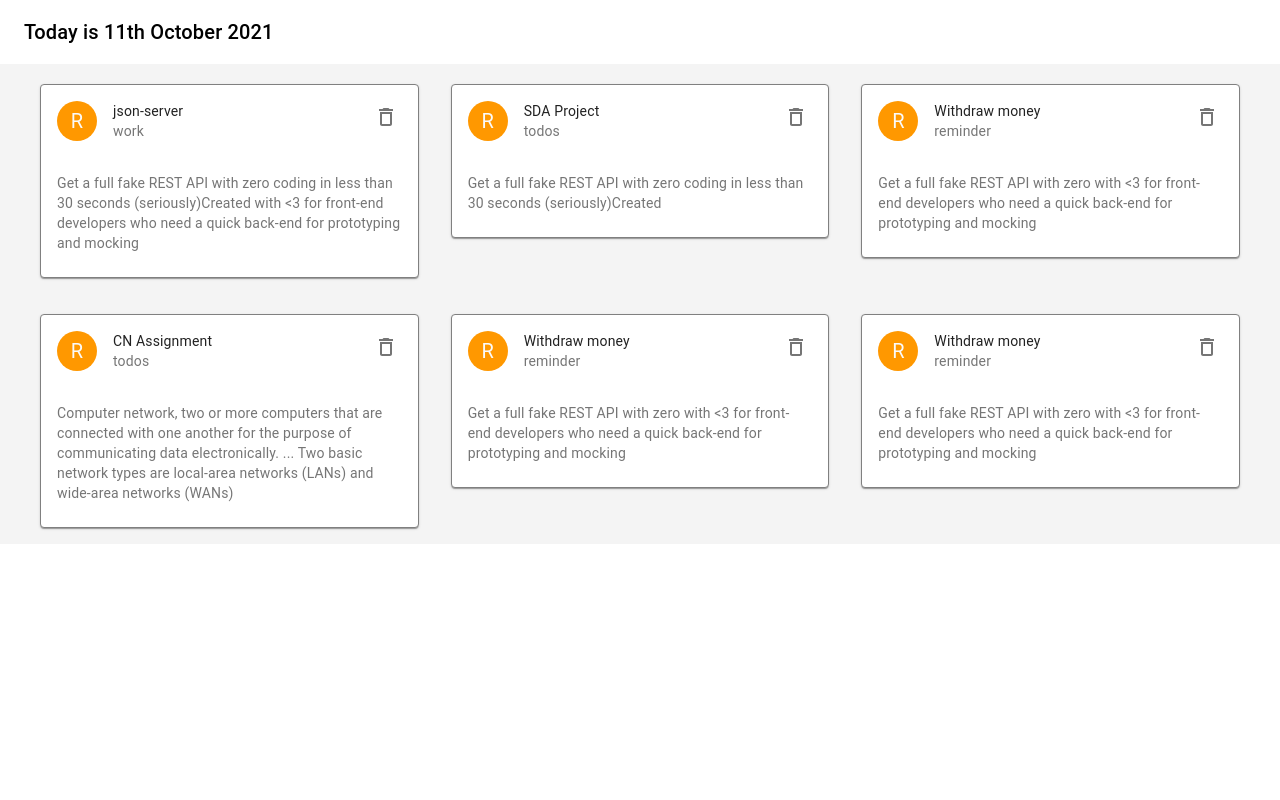
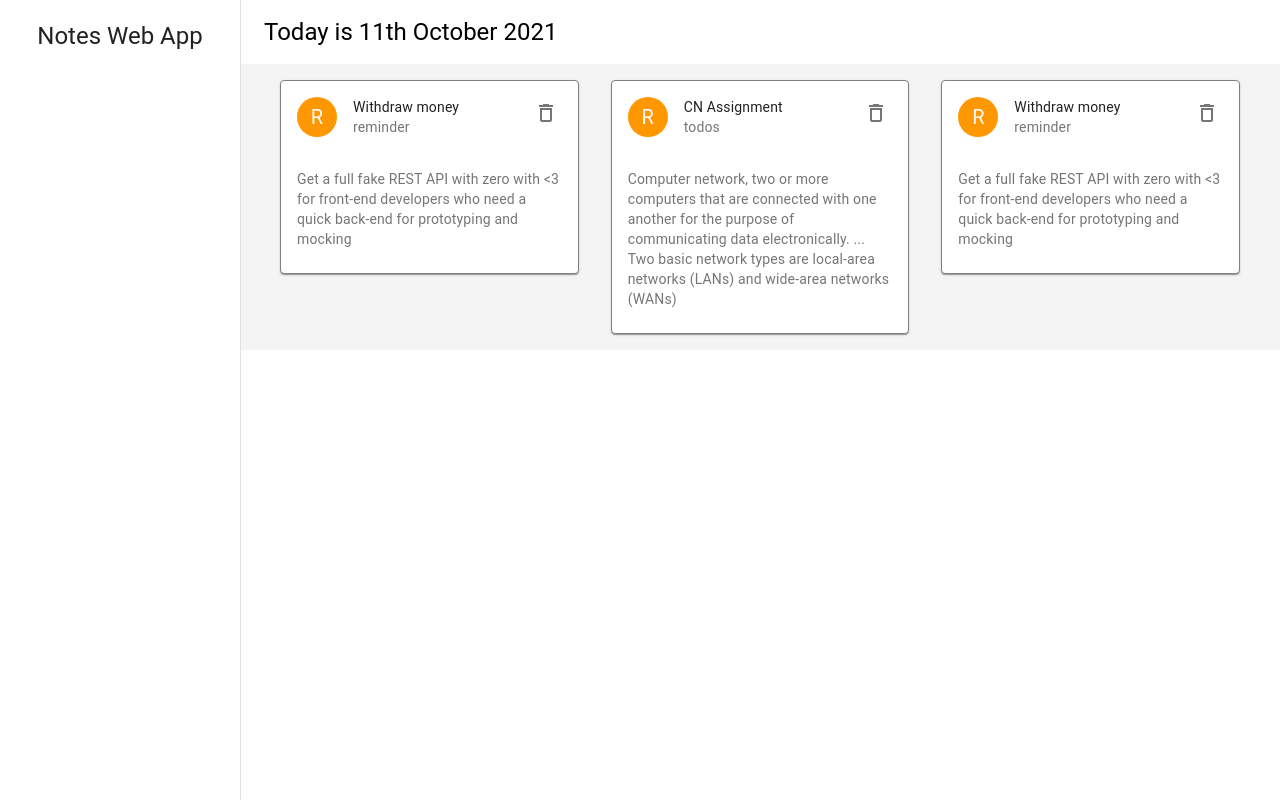
Before and after one commit to Malhar-Soomro/NotesWebApp, a React (Create React App) app: page / in a window 1280 px wide. Built offline with nearby package versions, Linux system fonts and the light colour scheme; data requests are answered from the project's data file.

Commit message:
delete functionality implemented

```diff
--- a/data/db.json
+++ b/data/db.json
@@ -1,17 +1,5 @@
 {
   "notes": [
-        {
-            "id": 1,
-            "title": "json-server",
-            "category": "work",
-            "detail": "Get a full fake REST API with zero coding in less than 30 seconds (seriously)Created with <3 for front-end developers who need a quick back-end for prototyping and mocking"
-        },
-        {
-            "id": 2,
-            "title": "SDA Project",
-            "category": "todos",
-            "detail": "Get a full fake REST API with zero coding in less than 30 seconds (seriously)Created"
-        },
     {
       "id": 3,
       "title": "Withdraw money",
@@ -29,12 +17,6 @@
       "title": "Withdraw money",
       "category": "reminder",
       "detail": "Get a full fake REST API with zero  with <3 for front-end developers who need a quick back-end for prototyping and mocking"
-        },
-        {
-            "id": 6,
-            "title": "Withdraw money",
-            "category": "reminder",
-            "detail": "Get a full fake REST API with zero  with <3 for front-end developers who need a quick back-end for prototyping and mocking"
     }
   ]
 }
--- a/src/components/Layout.js
+++ b/src/components/Layout.js
@@ -4,37 +4,70 @@ import AppBar from '@material-ui/core/AppBar';
 import Toolbar from '@material-ui/core/Toolbar';
 import { Typography } from '@material-ui/core';
 import { format } from 'date-fns'
+import Drawer from '@material-ui/core/Drawer';
 
-const useStyle = makeStyles({
-    layout: {
+const drawerWidth = 240;
+const useStyle = makeStyles(theme => ({
+    root: {
+        display: "flex"
+    },
+    page: {
         backgroundColor: "#f4f4f4",
-        width: "100%"
+        width: "100%",
+        marginTop: "60px"
     },
     appbar: {
         backgroundColor: "#ffff",
-        // marginBottom: 8
+        width: `calc(100% - ${drawerWidth}px)`
+    },
+    drawer: {
+        width: drawerWidth
+    },
+    paperDrawer: {
+        width: drawerWidth,
+    },
+    typo: {
+        margin: "20px"
     }
-});
+}));
 
 const Layout = ({ children }) => {
     const classes = useStyle();
     return (
-        <div className={classes.layout}>
+
+
+        <div className={classes.root}>
             <AppBar
                 className={classes.appbar}
-                position="static"
                 color="transparent"
                 elevation={0}
             >
                 <Toolbar>
                     <Typography
-                        variant="h6"
+                        variant="h5"
                     >
                         Today is {format(new Date(), 'do MMMM Y')}
                     </Typography>
                 </Toolbar>
             </AppBar>
-            <div>
+
+            <Drawer
+                className={classes.drawer}
+                variant="permanent"
+                anchor="left"
+            >
+                <div className={classes.drawer}>
+                    <Typography
+                        className={classes.typo}
+                        align="center"
+                        variant="h5">
+                        Notes Web App
+                    </Typography>
+                </div>
+
+            </Drawer>
+
+            <div className={classes.page}>
                 {children}
             </div>
         </div>
--- a/src/components/NoteCard.js
+++ b/src/components/NoteCard.js
@@ -1,7 +1,7 @@
 import { Avatar, Card, CardContent, CardHeader, IconButton, makeStyles, Typography } from '@material-ui/core';
-import { orange, red } from '@material-ui/core/colors';
-import { DeleteOutlineOutlined } from '@material-ui/icons';
-import React from 'react'
+import { orange } from '@material-ui/core/colors';
+import { DeleteOutlineOutlined, NoteSharp } from '@material-ui/icons';
+import React, { useEffect } from 'react'
 
 const useStyle = makeStyles((theme) => ({
     card: {
@@ -13,7 +13,35 @@ const useStyle = makeStyles((theme) => ({
         backgroundColor: orange[500],
     }
 }))
-const NoteCard = ({ title, category, detail }) => {
+const NoteCard = ({ id, title, category, detail, notes, setNotes }) => {
+
+    const notess = [{
+        "id": 1,
+        "title": "json-server222",
+        "category": "work",
+        "detail": "Get a full fake REST API with zero coding in less than 30 seconds (seriously)Created with <3 for front-end developers who need a quick back-end for prototyping and mocking"
+    },
+    {
+        "id": 2,
+        "title": "Withdraw money333",
+        "category": "reminder",
+        "detail": "Get a full fake REST API with zero  with <3 for front-end developers who need a quick back-end for prototyping and mocking"
+    }
+    ]
+
+
+    const deleteData = async (id) => {
+        await fetch(`http://localhost:5000/notes/${id}`, {
+            method: 'DELETE'
+        });
+
+        const newNotes = notes.filter(note => note.id !== id);
+        setNotes(newNotes)
+
+    };
+
+
+
     const classes = useStyle();
     return (
 
@@ -29,7 +57,8 @@ const NoteCard = ({ title, category, detail }) => {
                     </Avatar>
                 }
                 action={
-                    <IconButton>
+                    <IconButton onClick={() => deleteData(id)
+                    }>
                         <DeleteOutlineOutlined />
                     </IconButton>
                 }
--- a/src/index.js
+++ b/src/index.js
@@ -2,7 +2,6 @@ import React from 'react';
 import ReactDOM from 'react-dom';
 import './index.css';
 import App from './App';
-import reportWebVitals from './reportWebVitals';
 
 ReactDOM.render(
   <React.StrictMode>
@@ -10,8 +9,3 @@ ReactDOM.render(
   </React.StrictMode>,
   document.getElementById('root')
 );
-
-// If you want to start measuring performance in your app, pass a function
-// to log results (for example: reportWebVitals(console.log))
-// or send to an analytics endpoint. Learn more: https://bit.ly/CRA-vitals
-reportWebVitals();
--- a/src/pages/NotesPage.js
+++ b/src/pages/NotesPage.js
@@ -8,9 +8,7 @@ const NotesPage = () => {
         const url = "http://localhost:5000/notes";
         const data = await fetch(url);
         const parsedData = await data.json();
-        console.log("parsed Data", parsedData);
         setNotes(parsedData);
-        console.log("notes->", notes);
     }
 
     useEffect(() => {
@@ -24,9 +22,12 @@ const NotesPage = () => {
                         return (
                             <Grid key={note.id} item lg={4} md={6}>
                                 <NoteCard
+                                    id={note.id}
                                     title={note.title}
                                     category={note.category}
                                     detail={note.detail}
+                                    setNotes={setNotes}
+                                    notes={notes}
                                 />
                             </Grid>
                         )
--- a/src/reportWebVitals.js
+++ /dev/null
@@ -1,13 +0,0 @@
-const reportWebVitals = onPerfEntry => {
-  if (onPerfEntry && onPerfEntry instanceof Function) {
-    import('web-vitals').then(({ getCLS, getFID, getFCP, getLCP, getTTFB }) => {
-      getCLS(onPerfEntry);
-      getFID(onPerfEntry);
-      getFCP(onPerfEntry);
-      getLCP(onPerfEntry);
-      getTTFB(onPerfEntry);
-    });
-  }
-};
-
-export default reportWebVitals;
```
Also changed, not shown: src/setupTests.js (deleted, +0 -5 lines), projectPlan.txt, src/logo.svg (deleted), 1 other file (tests, documents, lock files or other folders). Lines whose indentation alone changed are shown as unchanged.
